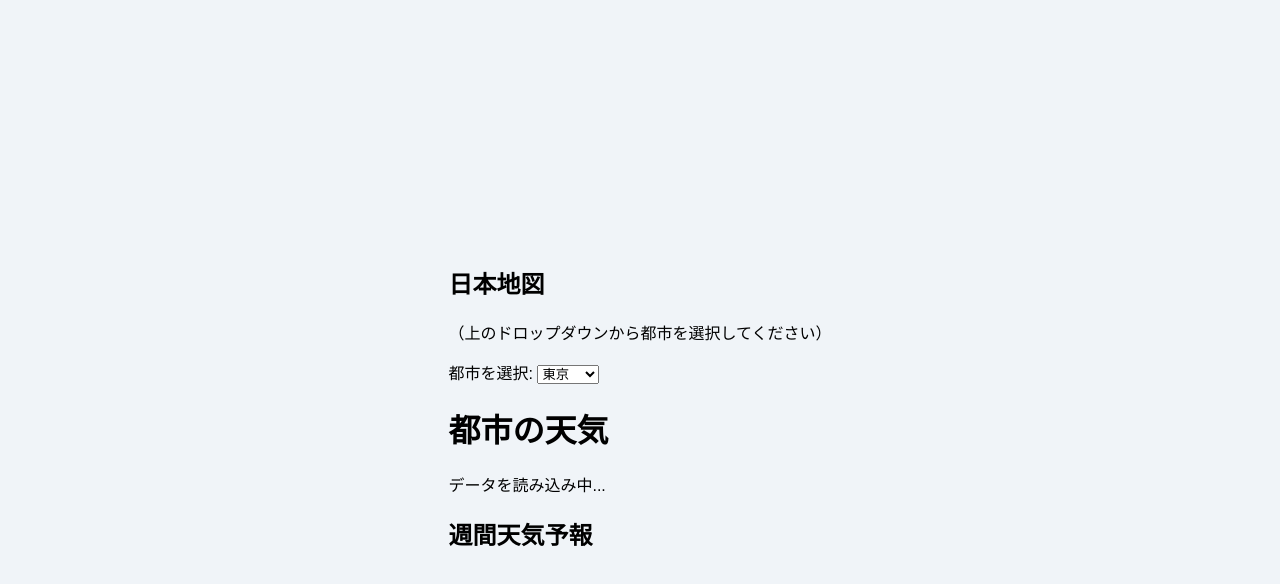
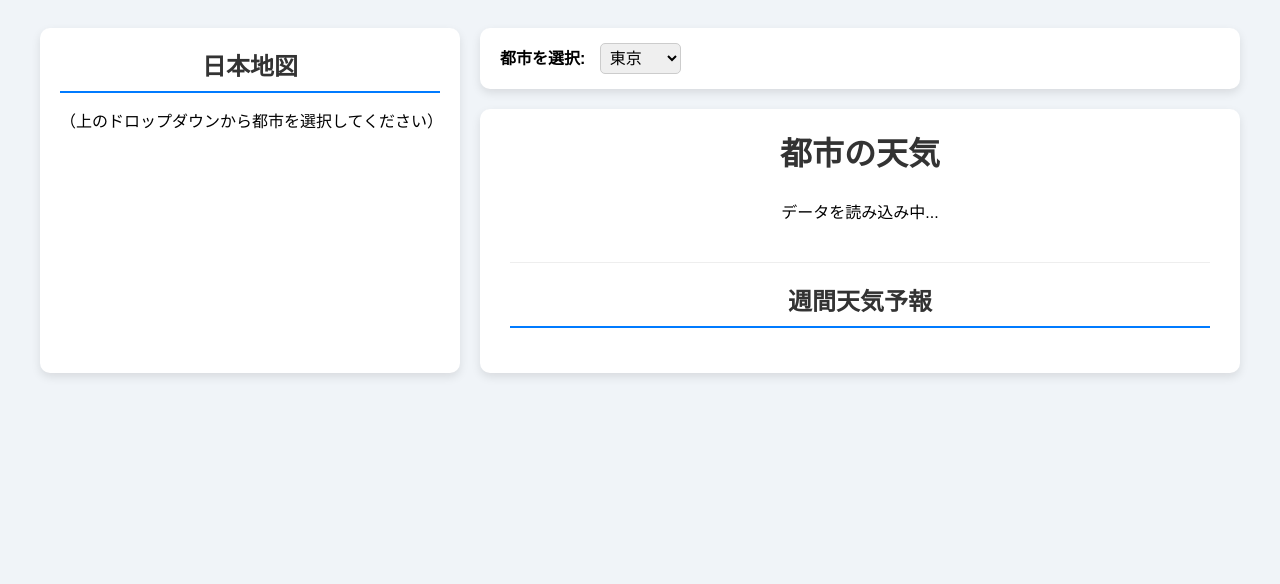
Before and after one commit to kazumasa-shiota-tech/portfolio, a plain HTML site: page weather-app/index.html in a window 1280 px wide. Drawn offline with Linux system fonts and the light colour scheme; no server answers.

Commit message:
Refactor CSS for improved layout and design
Updated styles for weather app layout and components.

```diff
--- a/weather-app/style.css
+++ b/weather-app/style.css
@@ -1,32 +1,154 @@
 body {
     font-family: sans-serif;
-    display: flex;
-    justify-content: center;
-    align-items: center;
-    min-height: 100vh;
     background-color: #f0f4f8;
+    padding: 20px;
+    line-height: 1.6;
 }
 
-.weather-container {
-    background-color: #ffffff;
-    padding: 20px 40px;
+.container {
+    display: flex;
+    flex-wrap: wrap; /* 画面が狭い場合は折り返す */
+    gap: 20px; /* 要素間の隙間 */
+    max-width: 1200px;
+    margin: 0 auto;
+}
+
+/* 地図コンテナ */
+.map-container {
+    flex: 1; /* 横幅の比率 */
+    min-width: 300px;
+    background: #fff;
+    padding: 20px;
     border-radius: 10px;
-    box-shadow: 0 4px 10px rgba(0, 0, 0, 0.1);
+    box-shadow: 0 4px 10px rgba(0,0,0,0.1);
     text-align: center;
 }
 
-#weather-info {
-    font-size: 1.2rem;
+.map-container img {
+    max-width: 100%;
+    height: auto;
+    margin-top: 10px;
+    border-radius: 5px;
 }
 
-#weather-info .temperature {
+/* 天気セクション */
+.weather-section {
+    flex: 2; /* 天気予報の幅を地図の2倍に */
+    min-width: 300px;
+    display: flex;
+    flex-direction: column;
+    gap: 20px;
+}
+
+/* 都市選択コントロール */
+.controls {
+    background: #fff;
+    padding: 15px 20px;
+    border-radius: 10px;
+    box-shadow: 0 4px 10px rgba(0,0,0,0.1);
+}
+
+.controls label {
+    font-weight: bold;
+    margin-right: 10px;
+}
+
+.controls select {
+    font-size: 1rem;
+    padding: 5px;
+    border-radius: 5px;
+    border: 1px solid #ccc;
+}
+
+/* 天気表示コンテナ */
+#weather-container {
+    background-color: #ffffff;
+    padding: 20px 30px;
+    border-radius: 10px;
+    box-shadow: 0 4px 10px rgba(0, 0, 0, 0.1);
+}
+
+#city-name {
+    text-align: center;
+    margin-top: 0;
+    margin-bottom: 20px;
+    color: #333;
+}
+
+/* 現在の天気 */
+#current-weather {
+    text-align: center;
+    border-bottom: 1px solid #eee;
+    padding-bottom: 20px;
+    margin-bottom: 20px;
+}
+
+#current-weather h3 {
+    margin: 0 0 10px 0;
+    color: #555;
+}
+
+#current-weather .temperature {
     font-size: 2.5rem;
     font-weight: bold;
     color: #333;
+    margin: 10px 0 0 0;
 }
 
-#weather-info .description {
+#current-weather .description {
     font-size: 1.5rem;
     color: #555;
-    margin-top: 10px;
+    margin: 5px 0 0 0;
 }
+
+/* 週間天気 */
+h2 {
+    text-align: center;
+    color: #333;
+    border-bottom: 2px solid #007bff;
+    padding-bottom: 5px;
+    margin-top: 0;
+    margin-bottom: 15px;
+}
+
+#weekly-forecast {
+    display: flex;
+    justify-content: space-between;
+    overflow-x: auto; /* スマホなどで横スクロール可能に */
+    gap: 10px;
+    padding-bottom: 10px;
+}
+
+.forecast-day {
+    flex: 1; /* 各曜日が均等な幅を持つ */
+    min-width: 95px; /* 最小幅を指定 */
+    background: #f9f9f9;
+    border: 1px solid #ddd;
+    border-radius: 8px;
+    padding: 10px;
+    text-align: center;
+    box-shadow: 0 2px 4px rgba(0,0,0,0.05);
+}
+
+.forecast-day .date {
+    font-weight: bold;
+    font-size: 0.9rem;
+    color: #333;
+    white-space: nowrap; /* 日付が改行されないように */
+}
+
+.forecast-day .icon {
+    font-size: 2rem; /* 天気コードの絵文字サイズ */
+    margin: 10px 0;
+}
+
+.forecast-day .temp-max {
+    font-weight: bold;
+    color: #e63946; /* 最高気温 (赤系) */
+    font-size: 0.95rem;
+}
+
+.forecast-day .temp-min {
+    color: #1d3557; /* 最低気温 (青系) */
+    font-size: 0.95rem;
+}
```
